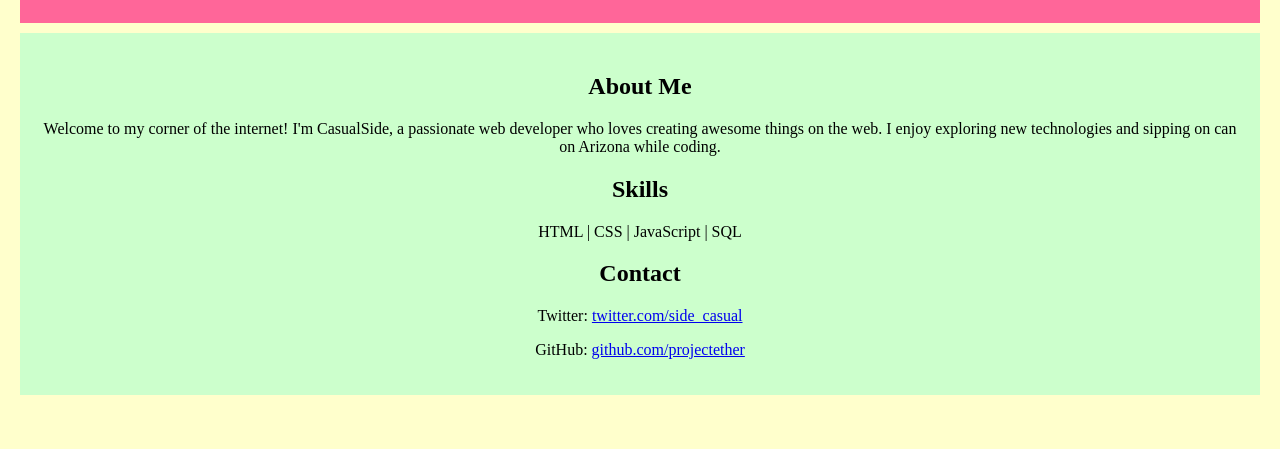
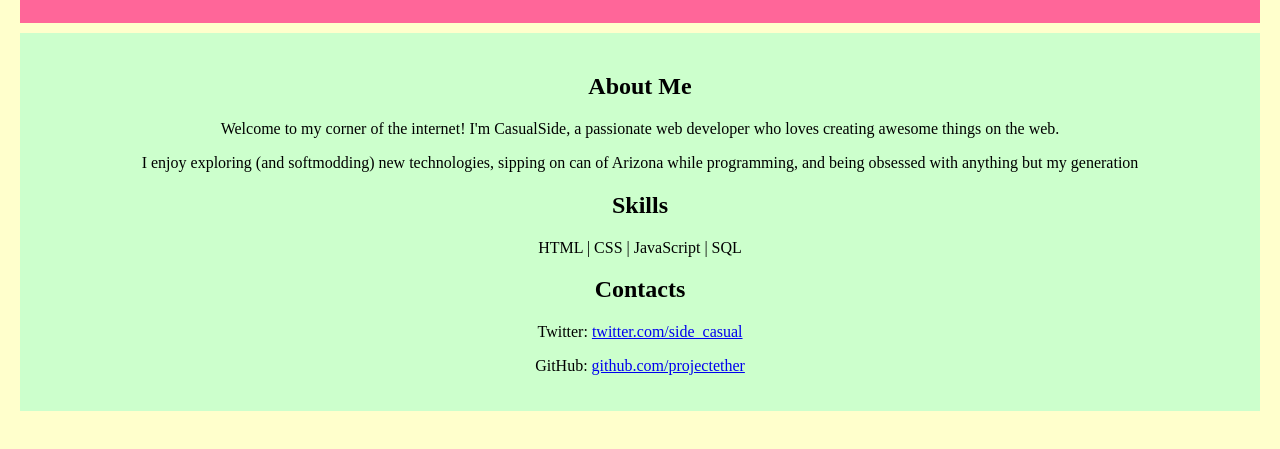
Before and after one commit to CasualSideo/CasualSideo.github.io, a plain HTML site: page index.html in a window 1280 px wide. Shown: the part 131-580 px from the top of the page. Drawn offline with Linux system fonts and the light colour scheme.

Commit message:
Update index.html

```diff
--- a/index.html
+++ b/index.html
@@ -41,12 +41,14 @@
 
     <div id="main-content">
         <h2>About Me</h2>
-        <p>Welcome to my corner of the internet! I'm CasualSide, a passionate web developer who loves creating awesome things on the web. I enjoy exploring new technologies and sipping on can on Arizona while coding.</p>
+        <p>Welcome to my corner of the internet! I'm CasualSide, a passionate web developer who loves creating awesome things on the web.</p>
+        <p> I enjoy exploring (and softmodding) new technologies, sipping on can of Arizona while programming, and being obsessed with anything but my generation</p>
 
         <h2>Skills</h2>
         <p>HTML | CSS | JavaScript | SQL</p>
 
-        <h2>Contact</h2>
+
+        <h2>Contacts</h2>
         <p>Twitter: <a href="https://twitter.com/side_casual" target="_blank">twitter.com/side_casual</a></p>
         <p>GitHub: <a href="https://github.com/ProjectEther" target="_blank">github.com/projectether</a></p>
     </div>
```
